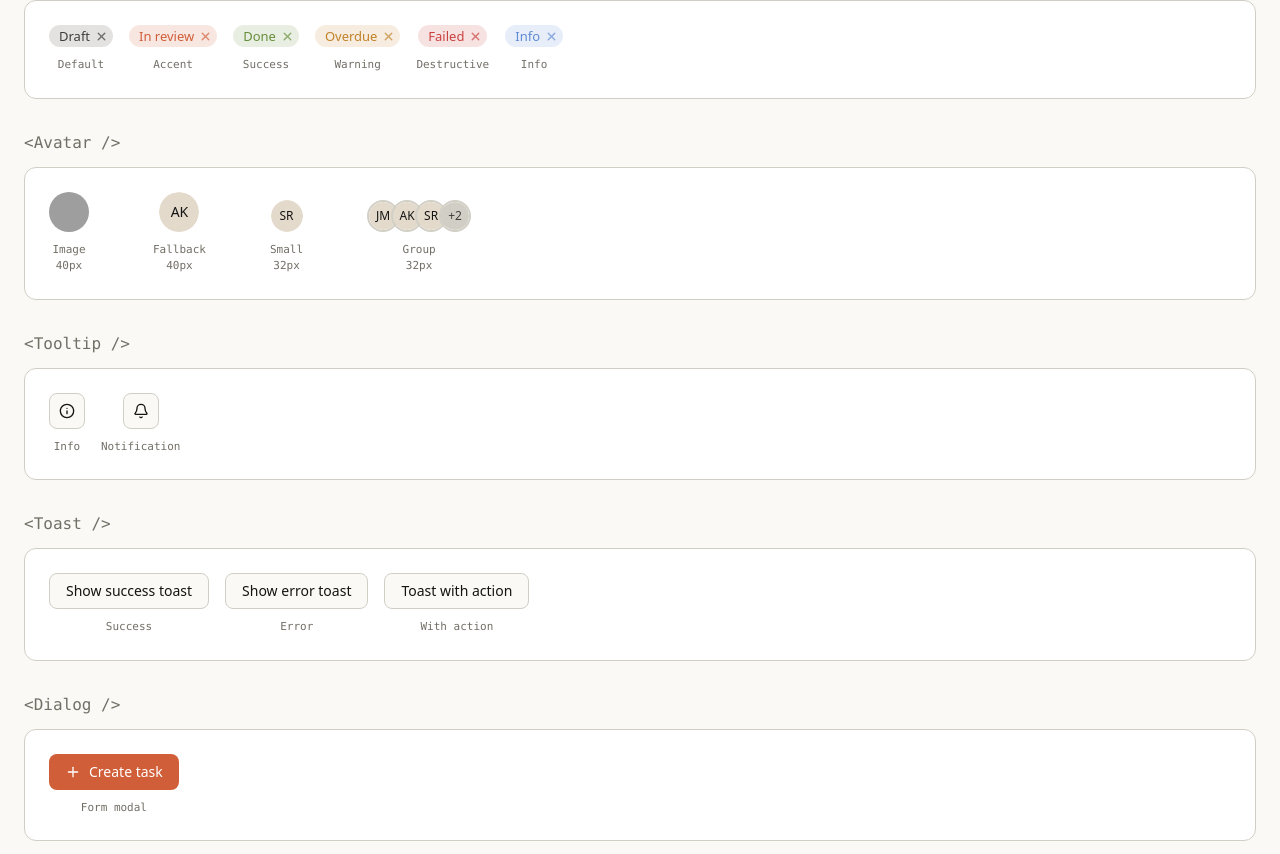
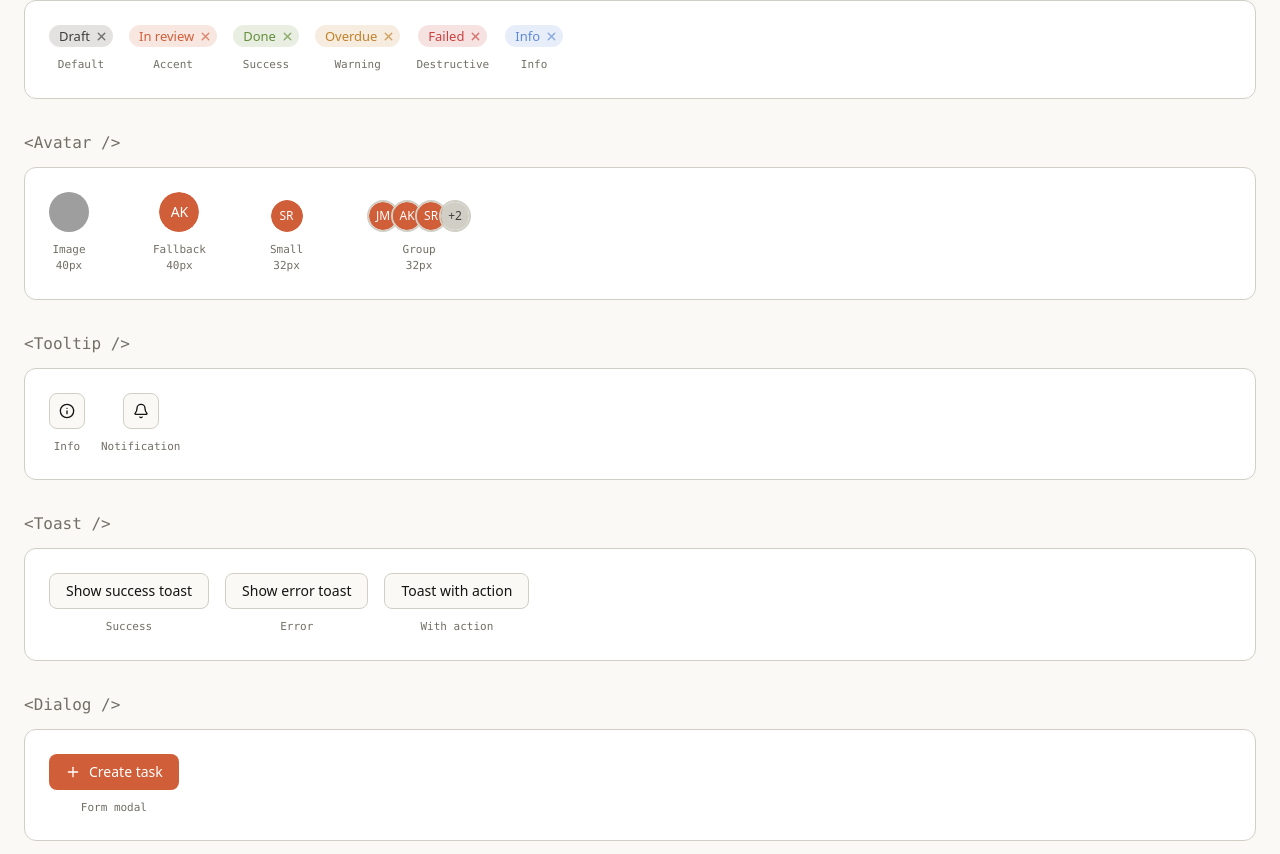
Before and after one commit to jmcminn/birchline-ui, a React (Vite) app: page / in a window 1280 px wide. Shown: the part 4926-5780 px from the top of the page. Built offline with nearby package versions, Linux system fonts and the light colour scheme; grey boxes are pictures that could not be loaded.

Commit message:
Avatar fallback: primary fill with white text
Co-Authored-By: Claude Sonnet 5.5 <noreply@anthropic.com>
Claude-Session: https://claude.ai/code/session_01JTtNm9VuLfcg7RfckLVbVq

```diff
--- a/src/App.tsx
+++ b/src/App.tsx
@@ -2061,7 +2061,7 @@ function App() {
           <ComponentBlock name="Avatar" gap="gap-16" align="end">
             <LabeledItem label="Image" subtitle="40px">
               <Avatar>
-                <AvatarImage src="https://api.dicebear.com/9.x/initials/svg?seed=JM&backgroundColor=D97757&textColor=ffffff" alt="JM" />
+                <AvatarImage src="https://api.dicebear.com/9.x/initials/svg?seed=JM&backgroundColor=D05E38&textColor=ffffff" alt="JM" />
                 <AvatarFallback>JM</AvatarFallback>
               </Avatar>
             </LabeledItem>
--- a/src/components/ui/avatar.tsx
+++ b/src/components/ui/avatar.tsx
@@ -36,7 +36,7 @@ const AvatarFallback = React.forwardRef<
   <AvatarPrimitive.Fallback
     ref={ref}
     className={cn(
-      "flex h-full w-full items-center justify-center rounded-full bg-oat text-sm font-medium text-ink",
+      "flex h-full w-full items-center justify-center rounded-full bg-primary text-sm font-medium text-white",
       className
     )}
     {...props}
```
Also changed, not shown: public/r/avatar.json (+1 -1 lines).
